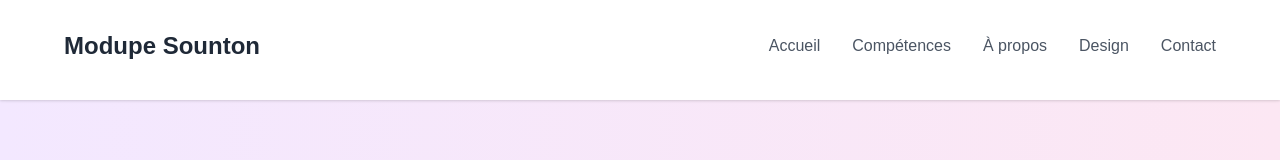
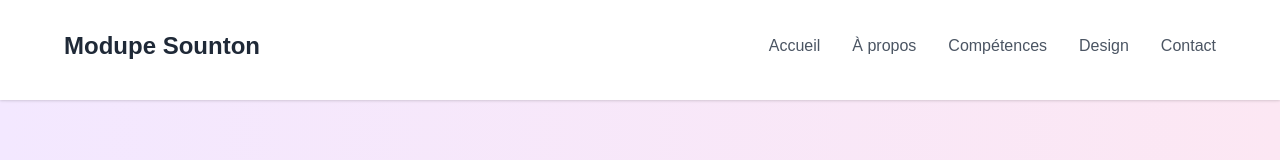
Before and after one commit to esindelabi/modupes, a React (Vite) app: page / in a window 1280 px wide. Shown: the top 160 px of the page. Built offline with nearby package versions, Linux system fonts and the light colour scheme.

Commit message:
Change Skills style

```diff
--- a/src/components/Navbar.tsx
+++ b/src/components/Navbar.tsx
@@ -6,11 +6,9 @@ const Navbar: React.FC = () => {
     const toggleMenu = () => setIsOpen(!isOpen);
 
     const navItems = [
-        // La page "Accueil" est maintenant une ancre vers le haut de la page principale
         { name: 'Accueil', hash: '/#' },
-        // Nouveau lien
-        { name: 'Compétences', hash: '/skills' },
         { name: 'À propos', hash: '/#about' },
+        { name: 'Compétences', hash: '/#skills' }, // Lien d'ancre
         { name: 'Design', hash: '/#design' },
         { name: 'Contact', hash: '/#contact' },
     ];
--- a/src/index.css
+++ b/src/index.css
@@ -378,6 +378,8 @@ body {
     cursor: not-allowed;
 }
 
+/* ... (autres styles) ... */
+
 /* ------------------ Skills Page ------------------ */
 
 .skills-section {
```
